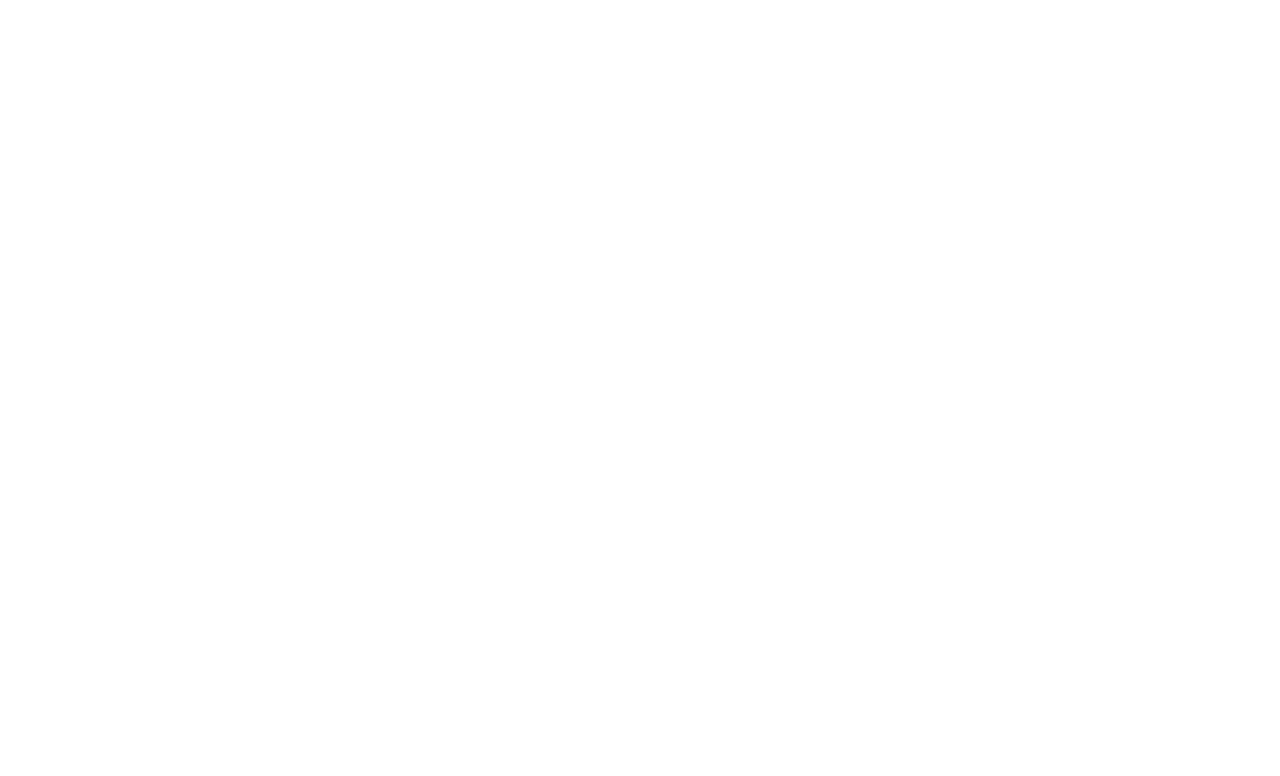
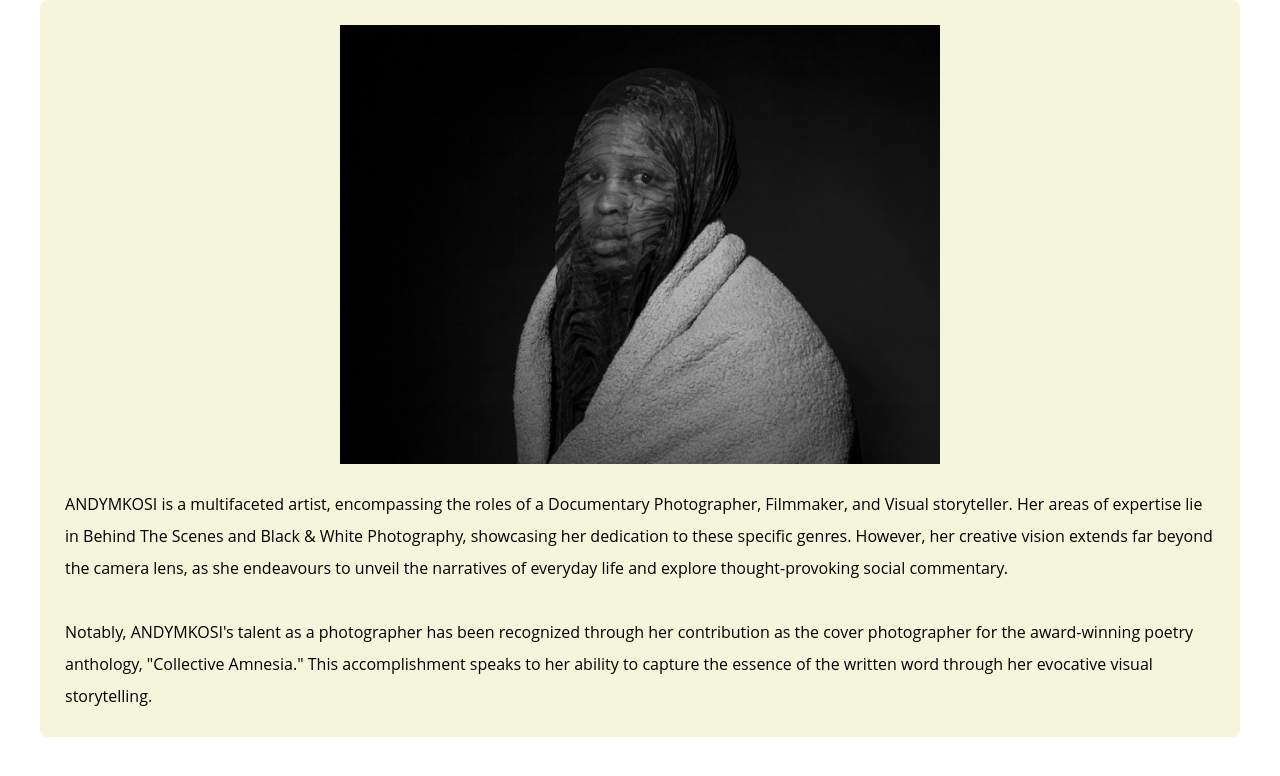
Before and after one commit to siyabongantontela/tribute-page, a plain HTML site: page index.html in a window 1280 px wide. Drawn offline with Linux system fonts and the light colour scheme.

Commit message:
Edit styles.css

```diff
--- a/css/styles.css
+++ b/css/styles.css
@@ -0,0 +1,65 @@
+* {
+    padding: 0;
+    margin: 0;
+    line-height: 2;
+    font-family: "Open Sans", sans-serif;
+    box-sizing: border-box;
+}
+
+/*portrait mobile layout*/
+@media (max-width: 650px) {
+    .container {
+        max-width: 500px;
+        margin: 0 auto;
+        background-color: beige;
+        border-radius: 8px;
+    }
+
+    #andy-image {
+        max-width: 100%;
+        display: inline-block;
+        margin: 0 auto;
+        margin-bottom: 24px;
+    }
+
+    main p {
+        margin-bottom: 32px;
+        padding: 0 25px;
+    }
+
+    main p:last-child {
+        margin-bottom: 0;
+        padding-bottom: 25px;
+    }
+}
+
+@media (orientation: landscape) {
+    .container {
+        max-width: 1200px;
+        margin: 0 auto;
+        background-color: beige;
+        border-radius: 8px;
+    }
+
+    #andy-image {
+        max-width: 600px;
+        display: block;
+        margin: 0 auto;
+        margin-bottom: 24px;
+        padding-top: 25px;
+    }
+
+
+    main p {
+        margin-bottom: 32px;
+        padding: 0 25px;
+    }
+
+    main p:last-child {
+        margin-bottom: 0;
+        padding-bottom: 25px;
+    }
+}
+
+
+/*Desktop*/
--- a/index.html
+++ b/index.html
@@ -1,11 +1,31 @@
 <!DOCTYPE html>
 <html lang="en">
-<head>
-    <meta charset="utf-8">
-    <title>A Tribute to Andy</title>
-    <link rel="stylesheet" href="css/styles.css">
-</head>
-<body>
-
-</body>
+	<head>
+		<meta charset="utf-8" />
+		<title>A Tribute to Andy</title>
+		<link rel="stylesheet" href="css/styles.css" />
+	</head>
+	<body>
+		<div class="container">
+			<img id="andy-image" src="images/andy.jpg" alt="Andy Mkosi" />
+			<main>
+				<p>
+					ANDYMKOSI is a multifaceted artist, encompassing the roles of a
+					Documentary Photographer, Filmmaker, and Visual storyteller. Her areas
+					of expertise lie in Behind The Scenes and Black & White Photography,
+					showcasing her dedication to these specific genres. However, her
+					creative vision extends far beyond the camera lens, as she endeavours
+					to unveil the narratives of everyday life and explore
+					thought-provoking social commentary.
+				</p>
+				<p>
+					Notably, ANDYMKOSI's talent as a photographer has been recognized
+					through her contribution as the cover photographer for the
+					award-winning poetry anthology, "Collective Amnesia." This
+					accomplishment speaks to her ability to capture the essence of the
+					written word through her evocative visual storytelling.
+				</p>
+			</main>
+		</div>
+	</body>
 </html>
```
